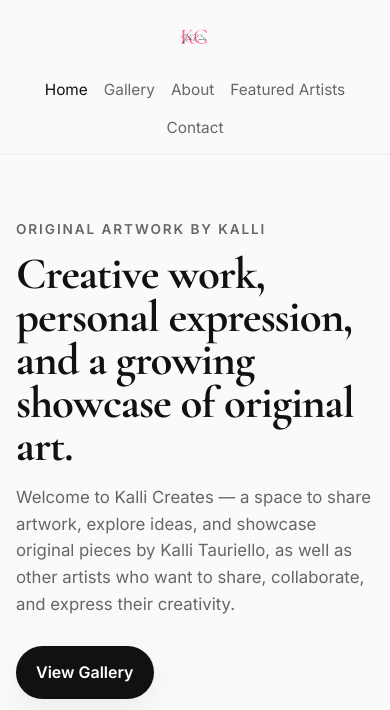
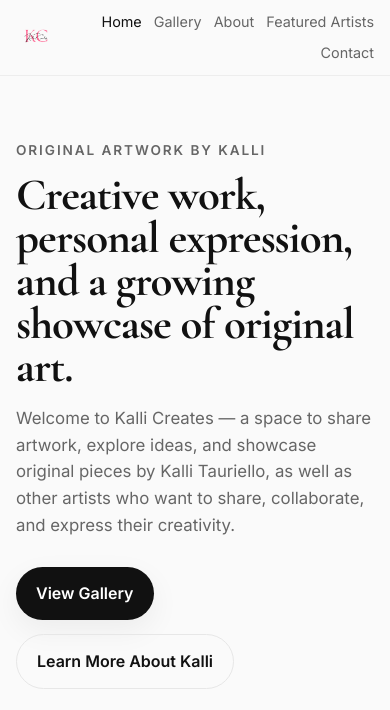
Before and after one commit to steventauriello/kallicreates, a plain HTML site: page index.html in a window 390 px wide. Shown: the top 710 px of the page. Drawn offline with nearby package versions, Linux system fonts and the light colour scheme.

Commit message:
Update style.css

```diff
--- a/assets/css/style.css
+++ b/assets/css/style.css
@@ -315,20 +315,26 @@
 @media (max-width: 720px){
 
   .header-inner{
-    flex-direction:column;
-    justify-content:center;
-    padding:.85rem 0;
+    flex-direction:row;
+    align-items:center;
+    justify-content:space-between;
+    padding:.65rem 0;
     min-height:64px;
+    gap:.75rem;
   }
 
   .site-nav{
     flex-wrap:wrap;
-    justify-content:center;
-    gap:.85rem 1rem;
+    justify-content:flex-end;
+    gap:.5rem .75rem;
+  }
+
+  .site-nav a{
+    font-size:.9rem;
   }
 
   .brand img{
-    height:48px;
+    height:42px;
   }
 
   .art-grid{
```
